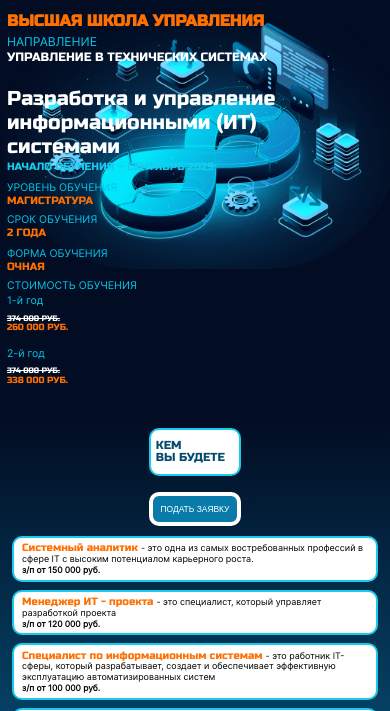
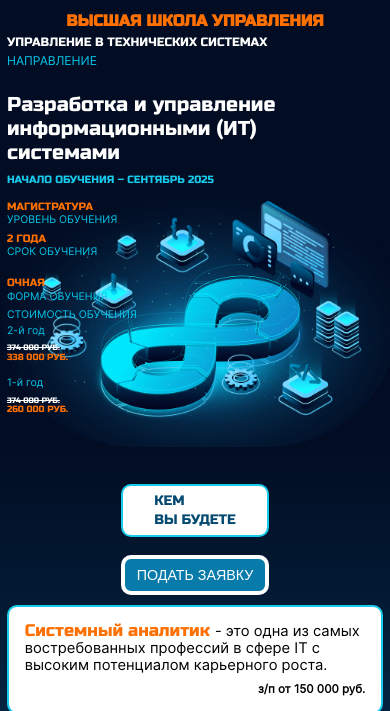
Before and after one commit to SagderovKamalIT/it, a plain HTML site: page index.html in a window 390 px wide. Shown: the part 69-780 px from the top of the page. Drawn offline with Linux system fonts and the light colour scheme.

Commit message:
add changes to adaptive

```diff
--- a/index.html
+++ b/index.html
@@ -953,9 +953,13 @@
         <a href="https://vk.com/rudn_university" target="_blank" rel="noopener noreferrer" >
           <img src="./assets/icons/VK-rudn.svg" alt="Логотип VK">
         </a>
-        <a href="https://t.me/s/postupayvrudn" target="_blank" rel="noopener noreferrer" alt="Логотип telegram"></a>
-          <img src="./assets/icons/tg-rudn.svg"
+
+
+        <a href="https://t.me/s/postupayvrudn"  target="_blank" rel="noopener noreferrer">
+          <img src="./assets/icons/tg-rudn.svg" alt="Логотип telegram">
+
         </a>
+
       </div>
     </div>
     </div>
--- a/scss/blocks/about.scss
+++ b/scss/blocks/about.scss
@@ -130,7 +130,6 @@
   }
 }
 
-
 @media (max-width: 460px) {
   .container {
     background-position: center top;
@@ -139,58 +138,90 @@
 
   .about {
     padding: 2rem 1rem;
-    background-size: 100%;
-    background-position: center top;
     background-image: url(../../assets/images/technologies.png);
     background-size: contain;
-    background-position: center top;
+    background-position: right bottom;
     text-align: left;
+    display: flex;
+    flex-direction: column;
+    gap: 2rem;
 
     &__title {
       font-size: 3rem;
       margin-bottom: 1.5rem;
+      text-align: center;
     }
 
     &__content {
+      display: flex;
+      flex-direction: column;
       gap: 2.5rem;
     }
 
     &__section {
-      margin-bottom: 2rem;
+      display: flex;
+      flex-direction: column-reverse;
+      gap: 1.2rem;
+      margin-bottom: 2.5rem;
 
       &-head {
         font-size: 2.3rem;
+        order: 1;
       }
 
       &-subtitle {
         font-size: 2.3rem;
+        order: 2;
       }
 
       &-title {
         font-size: 3.8rem;
         line-height: 1.2;
+        order: 3;
       }
 
       &-text {
         font-size: 2rem;
+        line-height: 1.6;
+        order: 0;
       }
     }
 
     &__info {
-      &-top, &-bottom, &-year {
+      display: flex;
+      flex-direction: column;
+      gap: 2rem;
+
+      &-cost {
+        order: 0;
+        display: flex;
+        flex-direction: column-reverse;
+        gap: 1rem;
+        margin-left: 0;
+      }
+
+      &-top {
+        order: 1;
+        display: flex;
         flex-direction: column;
         gap: 1.5rem;
         margin-bottom: 2rem;
       }
 
-      &-cost {
+      &-bottom {
+        order: 2;
+        display: flex;
         flex-direction: column;
-        gap: 1rem;
-        margin-left: 0;
+        gap: 1.5rem;
+        margin-bottom: 2rem;
       }
 
-      &-item {
-        gap: 0.5rem;
+      &-year {
+        order: 3;
+        display: flex;
+        flex-direction: column;
+        gap: 1.5rem;
+        margin-bottom: 2rem;
       }
 
       &-title,
@@ -205,6 +236,8 @@
       }
 
       &-price {
+        display: flex;
+        flex-wrap: wrap;
         gap: 0.25rem;
 
         &-old,
@@ -218,4 +251,8 @@
       }
     }
   }
+
+  .about__info-title {
+    order: 4;
+  }
 }
--- a/scss/blocks/benefits.scss
+++ b/scss/blocks/benefits.scss
@@ -31,8 +31,8 @@
       font-size: 2rem;
 
       @media (max-width: 460px) {
-        font-size: 1.75rem;
-        width: 70%;
+        font-size: 2.7rem;
+        width: 85%;
       }
     }
 
@@ -59,12 +59,12 @@
       }
 
       @media (max-width: 460px) {
-        width: 3.5rem;
-        height: 3.5rem;
+        width: 5.5rem;
+        height: 5.5rem;
 
         img {
-          width: 2.5rem;
-          height: 2.5rem;
+          width: 4.3rem;
+          height: 4.3rem;
         }
       }
     }
@@ -106,7 +106,6 @@
     }
   }
 
-  // Адаптивные улучшения для мобильных устройств
   @media (max-width: 460px) {
     padding-top: 3rem;
 
@@ -118,7 +117,8 @@
     }
 
     &__title {
-      font-size: 2rem;
+      padding: 0 2rem;
+      font-size: 3.2rem;
       margin-bottom: 1.5rem;
     }
 
--- a/scss/blocks/career.scss
+++ b/scss/blocks/career.scss
@@ -7,12 +7,6 @@
     display: flex;
     justify-content: space-between;
     gap: 5.625rem;
-
-    @media (max-width: 460px) {
-      flex-direction: column;
-      gap: 1.5rem;
-      padding: 0 1rem;
-    }
   }
 
   &__content {
@@ -27,24 +21,11 @@
       padding: 4.625rem 2.188rem;
       font-size: 3rem;
       text-align: center;
-
-      @media (max-width: 460px) {
-        font-size: 2.2rem;
-        padding: 2rem 1rem;
-        text-align: left;
-      }
     }
 
     &-button {
       @include btn($white, $swimmer, 1.875rem, $white, 1.75rem, 0.96875rem, 6.4375rem, 0.96875rem, 6.4375rem);
       white-space: nowrap;
-
-      @media (max-width: 460px) {
-        width: 100%;
-        font-size: 1.6rem;
-        padding: 1.5rem;
-        margin-top: 1.5rem;
-      }
     }
   }
 
@@ -56,21 +37,12 @@
 
     &-section {
       padding: 1.813rem 3.125rem 1.813rem 6.563rem;
-
-      @media (max-width: 460px) {
-        padding: 1rem 1.5rem;
-      }
     }
 
     &-title {
       font-size: 2.25rem;
       color: $orange;
       margin-bottom: 0.3rem;
-
-      @media (max-width: 460px) {
-        font-size: 2rem;
-        text-align: left;
-      }
     }
 
     &-paragraph {
@@ -78,11 +50,6 @@
       font-size: 2.25rem;
       color: $black;
       margin-bottom: 2rem;
-
-      @media (max-width: 460px) {
-        font-size: 1.7rem;
-        margin-bottom: 1.5rem;
-      }
     }
 
     &-subtitle {
@@ -90,63 +57,68 @@
       text-align: end;
       font-size: 1.875rem;
       font-weight: 600;
-
-      @media (max-width: 460px) {
-        font-size: 1.6rem;
-        text-align: left;
     }
   }
 }
 
+@media (max-width: 460px) {
+  .career {
+    padding: 7rem 0;
+  }
 
-  @media (max-width: 460px) {
-    padding: 2rem 1rem;
-
-    &__section {
+  .career__section {
     flex-direction: column;
     gap: 2rem;
     padding: 0;
   }
 
-    &__content {
-      gap: 1.5rem;
+  .career__content {
+    gap: 2rem;
     padding: 0 1rem;
+    align-items: flex-start;
+  }
 
-      &-title {
+  .career__content-title {
+    font-size: 2.6rem;
+    padding: 1rem 6rem;
+    text-align: left;
+    line-height: 1.4;
+  }
+
+  .career__content-button {
+    width: 100%;
+    font-size: 2.7rem;
+    padding: 1.5rem;
+    margin-top: 1.5rem;
+    white-space: normal;
+  }
+
+  .career__text {
+    gap: 2rem;
+    padding: 0 1rem;
+  }
+
+  .career__text-section {
+    display: flex;
+    flex-direction: column;
+    padding: 3rem;
+  }
+
+  .career__text-title {
+    font-size: 3.2rem;
+    text-align: left;
+    margin-bottom: 2rem;
+  }
+
+  .career__text-paragraph {
+    font-size: 2.8rem;
+    margin-bottom: 3rem;
+    line-height: 1;
+  }
+
+  .career__text-subtitle {
+    align-self: flex-end;
     font-size: 2.2rem;
     text-align: left;
   }
-
-      &-button {
-        width: 100%;
-        font-size: 1.6rem;
-        padding: 1.5rem;
-        margin-top: 1.5rem;
 }
-    }
-
-    &__text {
-      gap: 1.5rem;
-      padding: 0 1rem;
-
-      &-section {
-        padding: 1rem 1.5rem;
-      }
-
-      &-title {
-        font-size: 2rem;
-        text-align: left;
-      }
-
-      &-paragraph {
-        font-size: 1.7rem;
-        margin-bottom: 1.5rem;
-      }
-
-      &-subtitle {
-        font-size: 1.6rem;
-        text-align: left;
-      }
-    }
-  }
-}
--- a/scss/blocks/education.scss
+++ b/scss/blocks/education.scss
@@ -20,8 +20,8 @@
       padding: 0 7rem;
 
       @media (max-width: 460px) {
-        font-size: 2rem;
-        padding: 0 1rem;
+        font-size: 3rem;
+        padding: 0 2rem;
       }
     }
 
@@ -67,6 +67,11 @@
 
     &__container {
       padding: 3rem 1rem;
+
+      h2 {
+        padding-left: 1rem;
+      padding-right: 1rem;
+      }
     }
 
     &__text {
@@ -75,12 +80,16 @@
 
       &-section {
         flex-direction: column;
-        gap: 1.5rem;
+        gap: 0.5rem;
+
+
       }
 
+
+
       p {
-        font-size: 1.7rem;
-        margin: 1.5rem 0;
+        font-size: 2.7rem;
+        margin: 1.8rem 0;
       }
     }
   }
```
Also changed, not shown: css/style.css, 1 other file. Lines whose indentation alone changed are shown as unchanged.
